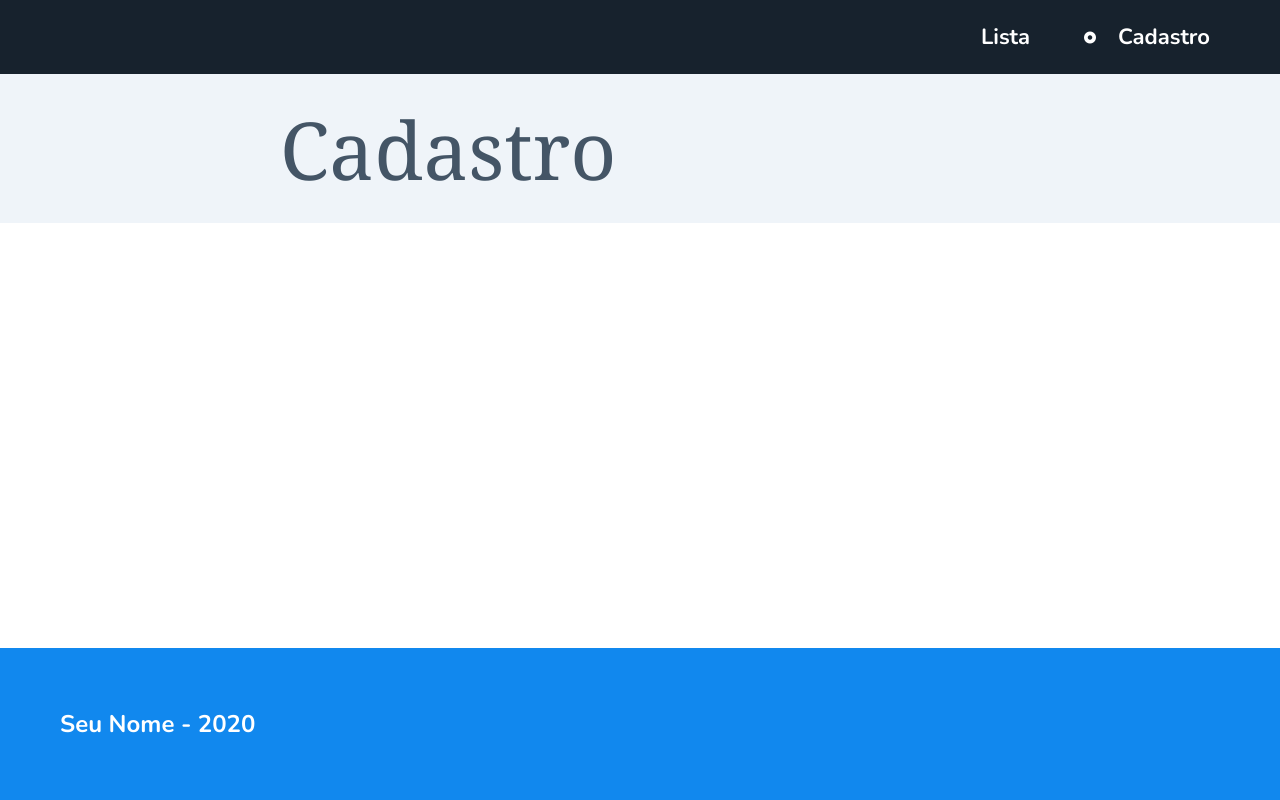
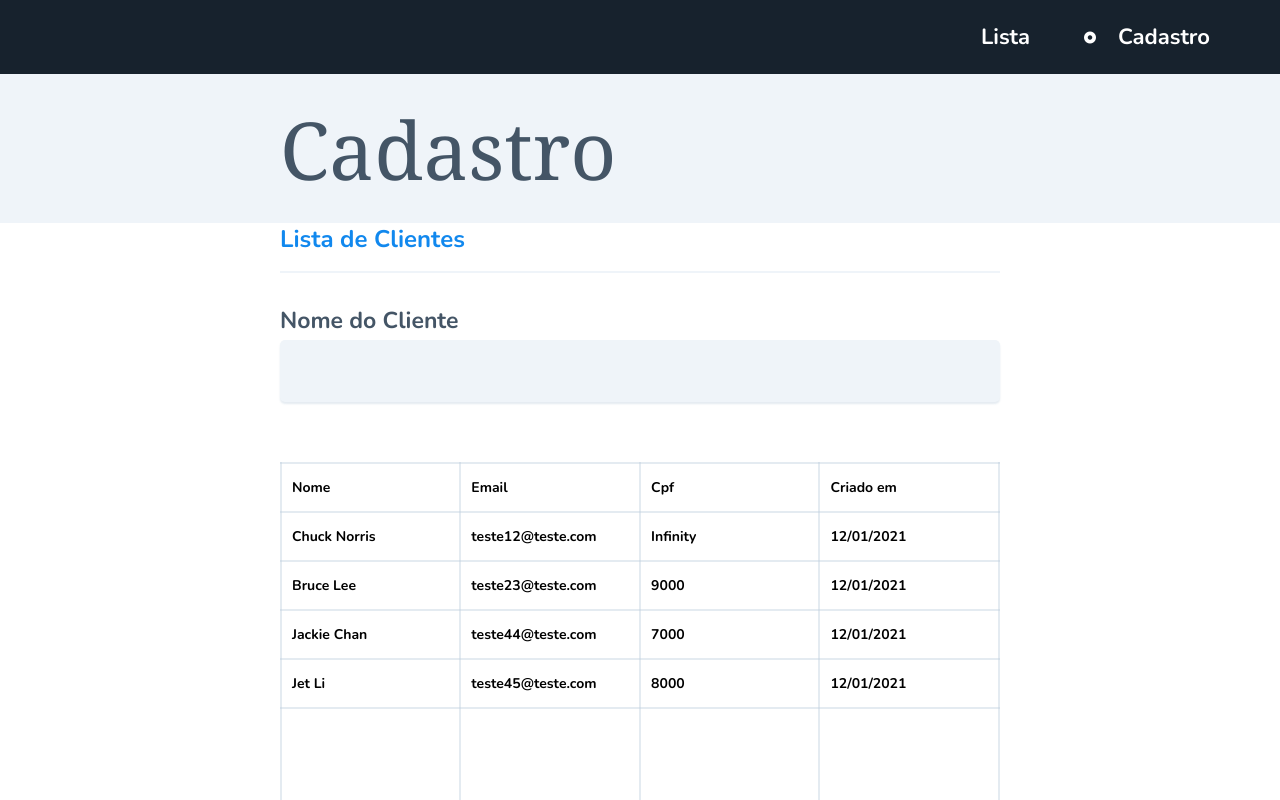
Before and after one commit to Joao-rangel/vuejs-cadastro, a Vue app: page /clients in a window 1280 px wide. Shown: the top 800 px of the page. Built offline with nearby package versions, Linux system fonts and the light colour scheme.

Commit message:
add clients table

```diff
--- /dev/null
+++ b/src/components/Table.vue
@@ -0,0 +1,90 @@
+<template>
+  <div id="grid-template">
+    <table>
+      <thead>
+        <tr>
+          <th v-for="key in columns" :key="key">
+            {{ key | capitalize  }}
+          </th>
+        </tr>
+      </thead>
+      <tbody>
+        <tr v-for="entry in filteredHeroes" :key="entry">
+          <td v-for="key in columns" :key="key">
+            {{entry[key]}}
+          </td>
+        </tr>
+      </tbody>
+      <tfoot>
+        <tr>
+          <td v-for="key in columns" :key="key" style=""></td>
+        </tr>
+      </tfoot>
+    </table>
+  </div>
+</template>
+
+<script>
+
+export default {
+  props: {
+        heroes: Array,
+        columns: Array,
+        filterKey: String
+      },
+      data: function () {
+        var sortOrders = {};
+        this.columns.forEach(function (key) {
+          sortOrders[key] = 1;
+        });
+        return {
+          sortOrders: sortOrders
+        };
+      },
+      computed: {
+        filteredHeroes: function () {
+          var filterKey = this.filterKey && this.filterKey.toLowerCase();
+          var heroes = this.heroes;
+          if (filterKey) {
+            heroes = heroes.filter(function (row) {
+              return Object.keys(row).some(function (key) {
+                return (
+                  String(row[key])
+                    .toLowerCase()
+                    .indexOf(filterKey) > -1
+                );
+              });
+            });
+          }
+          // var footerSize = heroes.size();
+          return heroes;
+        }
+      },
+            filters: {
+        capitalize: function (str) {
+          return str.charAt(0).toUpperCase() + str.slice(1);
+        }
+      },
+};
+</script>
+
+<style>
+table {
+  margin-bottom: 320px;
+  border-collapse: collapse;
+}
+
+th, td {
+  border: 2px solid rgba(187, 204, 221, 0.4);
+  color: #000;
+  width: 180px;
+  font-size: 14px;
+  font-weight: 700;
+  text-align: left;
+  padding: 14px 10px;
+}
+
+tfoot td {
+  height: 640px;
+}
+</style>
--- a/src/router/index.js
+++ b/src/router/index.js
@@ -2,6 +2,7 @@ import Vue from 'vue'
 import VueRouter from 'vue-router'
 
 import Home from '../views/Home.vue'
+import Clients from '../views/Clients.vue'
 
 
 Vue.use(VueRouter)
@@ -11,6 +12,11 @@ const routes = [
     path: '/',
     name: 'Home',
     component: Home
+  },
+  {
+    path: '/clients',
+    name: 'Clients',
+    component: Clients
   }
 ]
 
--- /dev/null
+++ b/src/views/Clients.vue
@@ -0,0 +1,74 @@
+<template>
+  <div id="container">
+    <h2>Lista de Clientes</h2>
+    <hr>
+
+    <form id="search">
+      <label for="name">Nome do Cliente</label>
+      <input type="text" name="query" v-model="searchQuery">
+    </form>
+
+    <Table :heroes="gridData" :columns="gridColumns" :filter-key="searchQuery" />
+  </div>
+</template>
+
+<script>
+import Table from '../components/Table';
+
+export default {
+  name: 'Clients',
+  components: {
+    Table
+  },
+  data: function() {
+    return {
+      searchQuery: "",
+      gridColumns: ["nome", "email", "cpf", "criado em"],
+      gridData: [
+        { nome: "Chuck Norris", email: "teste12@teste.com", cpf: Infinity, "criado em": "12/01/2021" },
+        { nome: "Bruce Lee", email: "teste23@teste.com", cpf: 9000, "criado em": "12/01/2021" },
+        { nome: "Jackie Chan", email: "teste44@teste.com", cpf: 7000, "criado em": "12/01/2021" },
+        { nome: "Jet Li", email: "teste45@teste.com", cpf: 8000, "criado em": "12/01/2021" }
+      ]
+    }
+  }
+}
+</script>
+
+<style scoped>
+#container {
+  width: 100%;
+  max-width: 720px;
+}
+
+h2 {
+  color: #1188EE;
+  font-size: 24px;
+}
+
+label {
+  font-size: 23px;
+  font-weight: 700;
+}
+
+hr {
+  border: 1.2px solid #EFF4F9;
+  background: #EFF4F9;
+  margin: 16px 0 32px 0;
+}
+
+input {
+  width: 100%;
+  height: 62px;
+  margin: 4px 0 60px 0;
+  padding-left: 16px;
+  border-radius: 5px;
+  border: 0;
+  background: #EFF4F9;
+  box-shadow: 0px 2px 2px rgba(187, 204, 221, 0.4);
+}
+
+input:focus, select:focus {
+  border: 2px solid #17222D;
+}
+</style>
```
